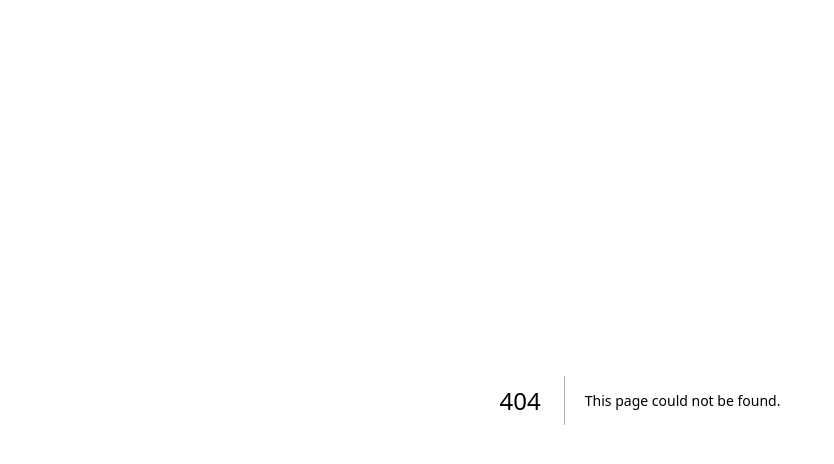
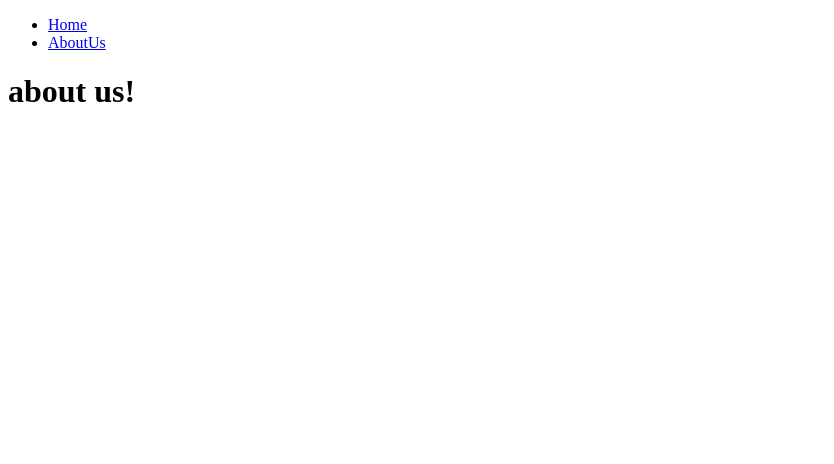
Before and after one commit to Hot-KimChi/Nomadcoder_NextJs14, a Next.js app: page /about-us in a window 1280 px wide. Before the commit this address had no page. Shown: the top 464 px of the page, without its empty margins (0-834 px from the left). Built offline with nearby package versions, Linux system fonts and the light colour scheme.

Commit message:
update all files

```diff
--- /dev/null
+++ b/app/about-us/page.jsx
@@ -0,0 +1,10 @@
+import Navigation from "../../components/navigation";
+
+export default function AboutUs(){
+    return(
+        <div>
+            <Navigation/>
+            <h1>about us!</h1>
+        </div>
+    )
+}
--- /dev/null
+++ b/components/navigation.jsx
@@ -0,0 +1,21 @@
+"use client";
+
+import Link from "next/link";
+import { usePathname } from "next/navigation";
+
+export default function Navigation(){
+    const path = usePathname();
+    console.log(path);
+    return(
+        <nav>
+            <ul>
+                <li>
+                    <Link href="/">Home</Link>
+                </li>
+                <li>
+                    <Link href="/about-us">AboutUs</Link>
+                </li>
+            </ul>
+        </nav>
+    );
+}
```
Also changed, not shown: app/not-found.jsx (added, +7 -0 lines), app/page.jsx (+6 -1 lines).
